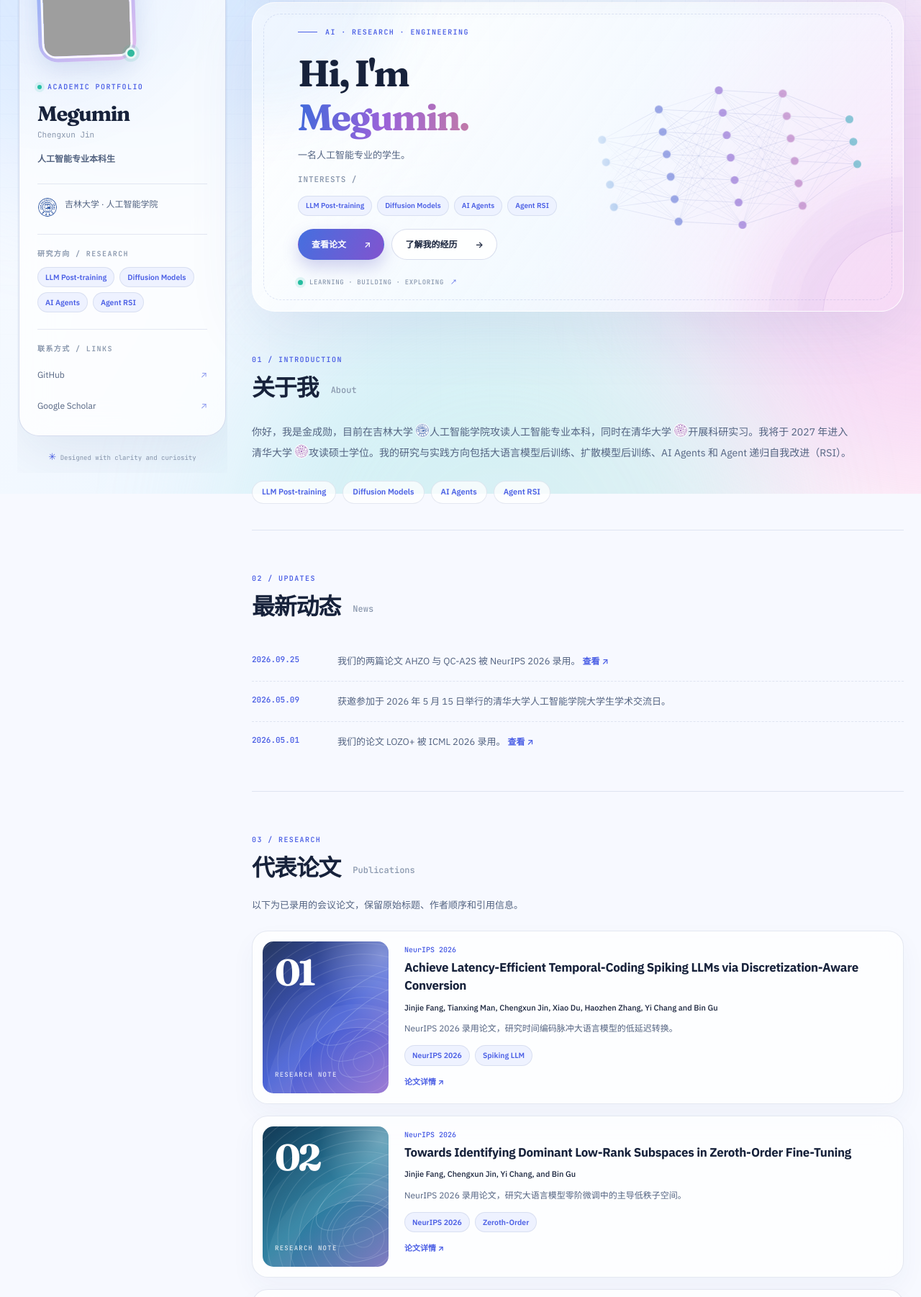
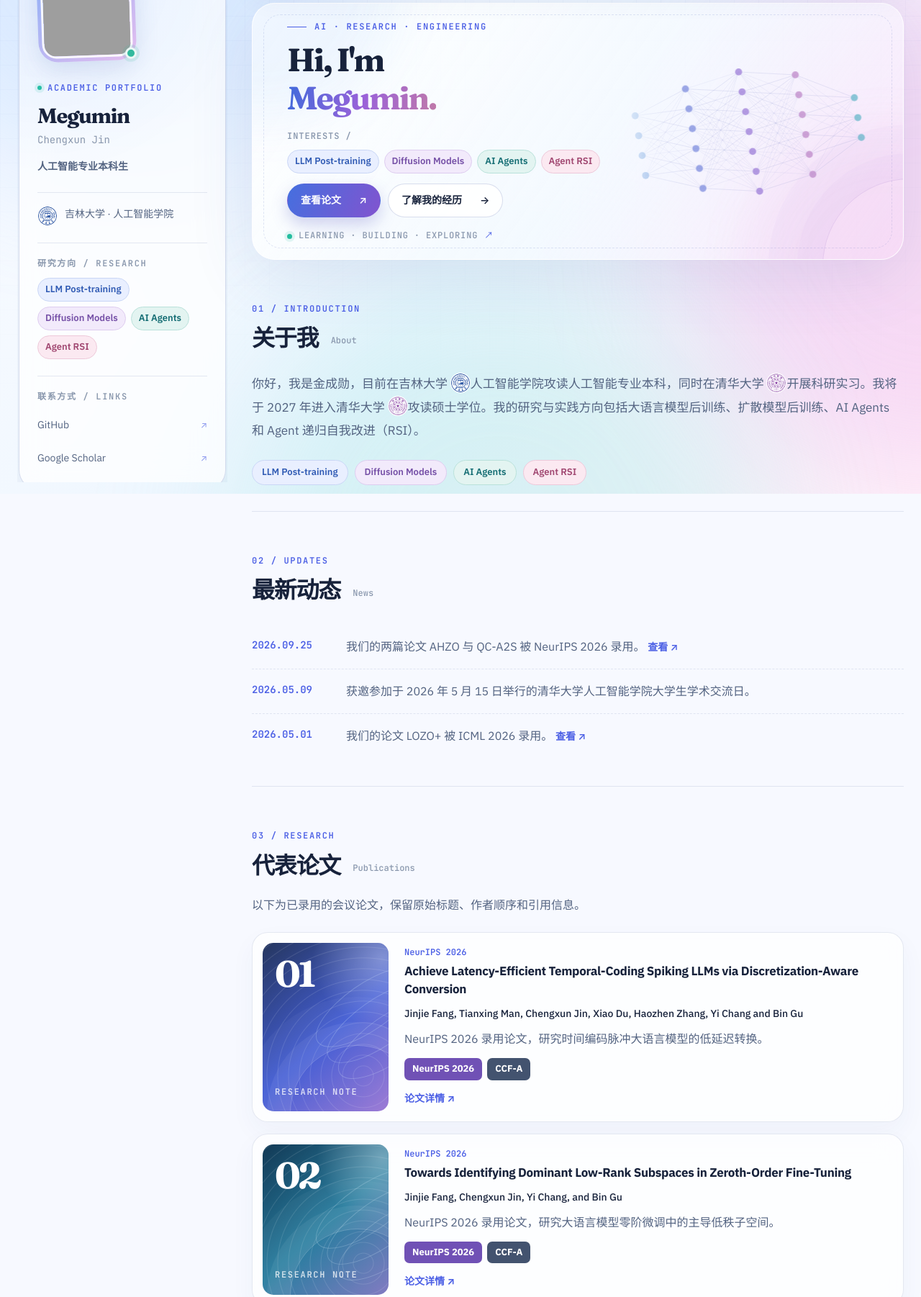
Before and after one commit to Megumin-forever/Megumin-forever.github.io, an Astro site: page / in a window 1280 px wide. Shown: the part 114-1916 px from the top of the page at 72% size. Built offline with nearby package versions, Linux system fonts and the light colour scheme; Astro itself is replaced by a stand-in of ours; grey boxes are pictures that could not be loaded.

Commit message:
修改了部分

```diff
--- a/src/components/Header.astro
+++ b/src/components/Header.astro
@@ -3,7 +3,8 @@ import { pageUrl, ui, type Language, type Page } from '../data/i18n';
 interface Props { active?: Page; lang?: Language; localeUrls?: { zh: string; en: string }; }
 const { active = 'home', lang = 'zh', localeUrls } = Astro.props;
 const text = ui[lang];
-const links: Page[] = ['home', 'publications', 'projects', 'cv', 'blog'];
+// Projects are temporarily hidden; restore 'projects' here when ready.
+const links: Page[] = ['home', 'publications', /* 'projects', */ 'cv', 'blog'];
 ---
 <header class="site-header">
   <a class="wordmark" href={pageUrl(lang, 'home')} aria-label="Megumin — Home"><span class="wordmark-symbol">✳</span> MEGUMIN<span class="wordmark-accent">/</span>AI</a>
--- a/src/components/HeroNetwork.astro
+++ b/src/components/HeroNetwork.astro
@@ -95,8 +95,8 @@ const activations = rounds.flatMap((round, roundIndex) => layers.flatMap((layer,
   .hero-network {
     --edge-color: #7f8cc9;
     position: absolute;
-    width: 440px;
-    height: 350px;
+    width: 390px;
+    height: 300px;
     right: 14px;
     top: 50%;
     transform: translateY(-50%);
@@ -138,14 +138,14 @@ const activations = rounds.flatMap((round, roundIndex) => layers.flatMap((layer,
     1.6% {opacity: calc(var(--activation-strength) * .5)}
   }
   @media (max-width: 1110px) {
-    .hero-network {width: 360px; height: 300px; right: -28px; opacity: .5; mask-image: linear-gradient(90deg, transparent, #000 45%)}
+    .hero-network {width: 330px; height: 260px; right: -28px; opacity: .5; mask-image: linear-gradient(90deg, transparent, #000 45%)}
     :global(:root[data-theme='dark']) .hero-network {opacity: .5}
   }
   @media (max-width: 820px) {
     .hero-network {right: -6px}
   }
   @media (max-width: 550px) {
-    .hero-network {width: 260px; height: 250px; right: -12px; top: 46%; opacity: .32}
+    .hero-network {width: 240px; height: 220px; right: -12px; top: 46%; opacity: .32}
     :global(:root[data-theme='dark']) .hero-network {opacity: .32}
     .network-detail {display: none}
     .network-edge-primary {opacity: .5}
--- /dev/null
+++ b/src/components/PublicationBadges.astro
@@ -0,0 +1,29 @@
+---
+interface Props {
+  venue: string;
+  conference: string;
+  ccfRank: string;
+}
+const { venue, conference, ccfRank } = Astro.props;
+---
+<div class="tag-list publication-badges">
+  <span class="publication-badge conference-badge" data-conference={conference}>{venue}</span>
+  <span class="publication-badge ccf-badge">CCF-{ccfRank}</span>
+</div>
+
+<style>
+  .publication-badge {
+    display: inline-block;
+    padding: 4px 11px;
+    border-radius: 7px;
+    color: #fff;
+    font-size: 13px;
+    font-weight: 700;
+    line-height: 1.75;
+    white-space: nowrap;
+  }
+  .conference-badge {background: #485b91}
+  .conference-badge[data-conference='NeurIPS'] {background: #7051b5}
+  .conference-badge[data-conference='ICML'] {background: #167589}
+  .ccf-badge {background: #43536f}
+</style>
--- /dev/null
+++ b/src/components/ResearchTags.astro
@@ -0,0 +1,25 @@
+---
+interface Props { areas: string[]; variant?: 'hero' | 'focus' | 'sidebar'; }
+const { areas, variant = 'sidebar' } = Astro.props;
+---
+<div class:list={[variant === 'focus' ? 'focus-chips' : 'tag-list', { 'hero-tag-list': variant === 'hero' }]}>
+  {areas.map((area) => <span class="tag research-tag" data-area={area}>{area}</span>)}
+</div>
+
+<style>
+  .research-tag {
+    --research-ink: #315bb4;
+    --research-bg: #e9efff;
+    --research-border: #c9d6f5;
+    color: var(--research-ink);
+    background: var(--research-bg);
+    border-color: var(--research-border);
+  }
+  .research-tag[data-area='Diffusion Models'] {--research-ink:#7650a7;--research-bg:#f2eafb;--research-border:#ddccef}
+  .research-tag[data-area='AI Agents'] {--research-ink:#146d73;--research-bg:#e3f4f1;--research-border:#b9e1da}
+  .research-tag[data-area='Agent RSI'] {--research-ink:#a04670;--research-bg:#fbe9f1;--research-border:#edc8d9}
+  :global(:root[data-theme='dark']) .research-tag {--research-ink:#b8cdff;--research-bg:#27385e;--research-border:#435b8b}
+  :global(:root[data-theme='dark']) .research-tag[data-area='Diffusion Models'] {--research-ink:#dbc0fa;--research-bg:#3b2c52;--research-border:#634680}
+  :global(:root[data-theme='dark']) .research-tag[data-area='AI Agents'] {--research-ink:#a3e2d9;--research-bg:#1d4146;--research-border:#32666b}
+  :global(:root[data-theme='dark']) .research-tag[data-area='Agent RSI'] {--research-ink:#f1b7d1;--research-bg:#4c2b43;--research-border:#79455f}
+</style>
--- a/src/components/Sidebar.astro
+++ b/src/components/Sidebar.astro
@@ -1,5 +1,6 @@
 ---
 import { getSiteData, ui, type Language } from '../data/i18n';
+import ResearchTags from './ResearchTags.astro';
 interface Props { lang?: Language; }
 const { lang = 'zh' } = Astro.props;
 const { profile } = getSiteData(lang);
@@ -21,7 +22,7 @@ const showFacts = Boolean(profile.affiliation || profile.location);
     </div></>}
     <div class="profile-rule"></div>
     <p class="small-label">{text.roleLabel}</p>
-    <div class="tag-list">{profile.researchAreas.map((tag) => <span class="tag">{tag}</span>)}</div>
+    <ResearchTags areas={profile.researchAreas} />
     <div class="profile-rule"></div>
     <p class="small-label">{text.contactLabel}</p>
     <div class="profile-links">
--- a/src/components/views/HomeView.astro
+++ b/src/components/views/HomeView.astro
@@ -1,6 +1,8 @@
 ---
 import Shell from '../Shell.astro';
 import HeroNetwork from '../HeroNetwork.astro';
+import PublicationBadges from '../PublicationBadges.astro';
+import ResearchTags from '../ResearchTags.astro';
 import { getSiteData, pageUrl, ui, type Language } from '../../data/i18n';
 interface Props { lang: Language; }
 const { lang } = Astro.props;
@@ -22,9 +24,8 @@ const aboutParts = profile.about.split(/(吉林大学|清华大学|Jilin Univers
     <div class="hero-content">
       <p class="eyebrow"><span class="eyebrow-line"></span> {text.heroEyebrow}</p>
       <h1 aria-label={`${text.heroLead} ${profile.name}.`}>{text.heroLead}<span class="hero-typing-viewport"><span class="hero-heading-gradient" data-hero-typing data-full-text={`${profile.name}.`} aria-hidden="true">{profile.name}.</span><span class="hero-heading-measure" aria-hidden="true">{profile.name}.</span></span></h1>
-      <p class="hero-summary">{text.heroSummary}</p>
       <div class="hero-live-line"><span class="live-lead">{text.heroFocus}</span></div>
-      <div class="hero-tag-list tag-list">{profile.researchAreas.map((tag) => <span class="tag">{tag}</span>)}</div>
+      <ResearchTags areas={profile.researchAreas} variant="hero" />
       <div class="hero-actions">
         <a class="btn btn-primary" href="#publications">{text.heroWork} <span>↗</span></a>
         <a class="btn btn-secondary" href={pageUrl(lang, 'cv')}>{text.heroCv} <span>→</span></a>
@@ -36,9 +37,9 @@ const aboutParts = profile.about.split(/(吉林大学|清华大学|Jilin Univers
   <section class="content-section" id="about">
     <div class="section-heading"><span class="section-number">01 / INTRODUCTION</span><h2>{text.about} <em>{text.aboutEn}</em></h2></div>
     <p class="body-lead">{aboutParts.map((part) => universityLogos[part]
-      ? <span class="inline-university">{part}<img class="inline-university-logo" src={universityLogos[part]} alt="" width="20" height="20" /></span>
+      ? <span class="inline-university">{part}<img class="inline-university-logo" src={universityLogos[part]} alt="" width="28" height="28" /></span>
       : part)}</p>
-    <div class="focus-chips">{profile.researchAreas.map((area) => <span>{area}</span>)}</div>
+    <ResearchTags areas={profile.researchAreas} variant="focus" />
   </section>
 
   <section class="content-section" id="news">
@@ -57,7 +58,7 @@ const aboutParts = profile.about.split(/(吉林大学|清华大学|Jilin Univers
         <div class="paper-body">
           <p class="paper-venue">{paper.venue}</p><h3>{paper.title}</h3><p class="paper-authors">{paper.authors}</p>
           <p class="paper-description">{paper.description}</p>
-          <div class="tag-list">{paper.tags.map((tag) => <span class="tag">{tag}</span>)}</div>
+          <PublicationBadges venue={paper.venue} conference={paper.conference} ccfRank={paper.ccfRank} />
           <div class="paper-actions">
             {paper.paperUrl ? <a href={lang === "en" ? `/en${paper.paperUrl}` : paper.paperUrl}>{text.paper}</a> : <span>{text.missingPaper}</span>}
             {paper.codeUrl && <a href={paper.codeUrl} target="_blank" rel="noopener noreferrer">{text.code}</a>}
@@ -68,6 +69,7 @@ const aboutParts = profile.about.split(/(吉林大学|清华大学|Jilin Univers
     <a class="section-more" href={pageUrl(lang, 'publications')}>{text.publications} <span>↗</span></a>
   </section>
 
+  {/* Research & practice temporarily hidden; keep the markup and data for later.
   {projects.length > 0 && <section class="content-section" id="projects">
     <div class="section-heading"><span class="section-number">04 / BUILD</span><h2>{text.featuredProjects} <em>{text.featuredProjectsEn}</em></h2></div>
     <div class="project-grid">
@@ -75,16 +77,17 @@ const aboutParts = profile.about.split(/(吉林大学|清华大学|Jilin Univers
     </div>
     <a class="section-more" href={pageUrl(lang, 'projects')}>{text.seeAllProjects} <span>↗</span></a>
   </section>}
+  */}
 
   <section class="content-section" id="experience">
-    <div class="section-heading"><span class="section-number">05 / JOURNEY</span><h2>{text.experience} <em>{text.experienceEn}</em></h2></div>
+    <div class="section-heading"><span class="section-number">04 / JOURNEY</span><h2>{text.experience} <em>{text.experienceEn}</em></h2></div>
     <div class="timeline">
       {experience.map((item) => <article class="timeline-entry"><span class="timeline-point"></span><p class="item-date">{item.period}</p><h3>{item.title}</h3><p class="timeline-place">{item.place}</p><p>{item.detail}</p></article>)}
     </div>
   </section>
 
   <section class="content-section" id="education">
-    <div class="section-heading"><span class="section-number">06 / BACKGROUND</span><h2>{text.education} <em>{text.educationEn}</em></h2></div>
+    <div class="section-heading"><span class="section-number">05 / BACKGROUND</span><h2>{text.education} <em>{text.educationEn}</em></h2></div>
     {education.map((item) => <div class="education-entry"><span class="item-date">{item.period}</span><h3>{item.degree}</h3><p class="timeline-place">{item.institution}</p><p>{item.detail}</p>{"logo" in item && item.logo && <img class="education-logo" src={item.logo} alt={item.institution} loading="lazy" />}</div>)}
     {skills.length > 0 && <div class="skills-grid">{skills.map((group) => <div class="skill-card"><h4>{group.group}</h4><div class="tag-list">{group.items.map((name) => <span class="tag">{name}</span>)}</div></div>)}</div>}
   </section>
--- a/src/components/views/PublicationDetailView.astro
+++ b/src/components/views/PublicationDetailView.astro
@@ -1,11 +1,12 @@
 ---
 import Shell from '../Shell.astro';
+import PublicationBadges from '../PublicationBadges.astro';
 import { ui, type Language } from '../../data/i18n';
 interface Props {
   lang: Language;
   paper: {
     slug: string; title: string; authors: string; venue: string; year: number;
-    description: string; citation: string; tags: string[]; pdfUrl: string; codeUrl: string;
+    description: string; citation: string; conference: string; ccfRank: string; pdfUrl: string; codeUrl: string;
   };
 }
 const { lang, paper } = Astro.props;
@@ -20,7 +21,7 @@ const localeUrls = {
     <p class="eyebrow"><span class="eyebrow-line"></span> {paper.venue}</p>
     <h1>{paper.title}</h1>
     <p>{paper.authors}</p>
-    <div class="tag-list">{paper.tags.map((tag) => <span class="tag">{tag}</span>)}</div>
+    <PublicationBadges venue={paper.venue} conference={paper.conference} ccfRank={paper.ccfRank} />
   </section>
   <section class="content-section publication-detail">
     <div class="section-heading"><span class="section-number">RESEARCH / {paper.year}</span><h2>{text.publications}</h2></div>
--- a/src/components/views/PublicationsView.astro
+++ b/src/components/views/PublicationsView.astro
@@ -1,5 +1,6 @@
 ---
 import Shell from '../Shell.astro';
+import PublicationBadges from '../PublicationBadges.astro';
 import { getSiteData, ui, type Language } from '../../data/i18n';
 interface Props { lang: Language; }
 const { lang } = Astro.props;
@@ -24,7 +25,7 @@ const { profile, publications } = getSiteData(lang);
           <h3>{paper.title}</h3>
           <p class="paper-authors">{paper.authors}</p>
           <p class="paper-description">{paper.description}</p>
-          <div class="tag-list">{paper.tags.map((tag) => <span class="tag">{tag}</span>)}</div>
+          <PublicationBadges venue={paper.venue} conference={paper.conference} ccfRank={paper.ccfRank} />
           <div class="paper-actions">
             <a href={`${lang === 'en' ? '/en' : ''}${paper.paperUrl}`}>{text.paper}</a>
             {paper.pdfUrl && <a href={paper.pdfUrl} target="_blank" rel="noopener noreferrer">PDF ↗</a>}
--- a/src/data/site.ts
+++ b/src/data/site.ts
@@ -58,7 +58,8 @@ export const publications = [
     venue: 'NeurIPS 2026',
     year: 2026,
     description: 'NeurIPS 2026 录用论文，研究时间编码脉冲大语言模型的低延迟转换。',
-    tags: ['NeurIPS 2026', 'Spiking LLM'],
+    conference: 'NeurIPS',
+    ccfRank: 'A',
     paperUrl: '/publication/2026-09-25-QCA2S-NeurIPS-2026/',
     pdfUrl: '',
     codeUrl: '',
@@ -72,7 +73,8 @@ export const publications = [
     venue: 'NeurIPS 2026',
     year: 2026,
     description: 'NeurIPS 2026 录用论文，研究大语言模型零阶微调中的主导低秩子空间。',
-    tags: ['NeurIPS 2026', 'Zeroth-Order'],
+    conference: 'NeurIPS',
+    ccfRank: 'A',
     paperUrl: '/publication/2026-09-25-AHZO-NeurIPS-2026/',
     pdfUrl: '',
     codeUrl: '',
@@ -86,7 +88,8 @@ export const publications = [
     venue: 'ICML 2026',
     year: 2026,
     description: 'ICML 2026 录用论文，提出基于贪心低秩子空间选择的零阶微调大语言模型的方法。',
-    tags: ['ICML 2026', 'Fine-Tuning'],
+    conference: 'ICML',
+    ccfRank: 'A',
     paperUrl: '/publication/2026-05-01-lozo-plus-icml-2026/',
     pdfUrl: '',
     codeUrl: '',
--- a/src/pages/en/projects.astro
+++ b/src/pages/en/projects.astro
@@ -1,4 +1,6 @@
 ---
-import ProjectsView from '../../components/views/ProjectsView.astro';
+// Temporarily hide this page. Keep ProjectsView and its data for restoration.
+// import ProjectsView from '../../components/views/ProjectsView.astro';
+return Astro.redirect('/en/');
 ---
-<ProjectsView lang="en" />
+{/* <ProjectsView lang="en" /> */}
--- a/src/pages/projects.astro
+++ b/src/pages/projects.astro
@@ -1,4 +1,6 @@
 ---
-import ProjectsView from '../components/views/ProjectsView.astro';
+// Temporarily hide this page. Keep ProjectsView and its data for restoration.
+// import ProjectsView from '../components/views/ProjectsView.astro';
+return Astro.redirect('/');
 ---
-<ProjectsView lang="zh" />
+{/* <ProjectsView lang="zh" /> */}
--- a/src/pages/zh/projects.astro
+++ b/src/pages/zh/projects.astro
@@ -1,4 +1,4 @@
 ---
-// Compatibility for the old Jekyll /zh/ URLs.
+// Projects are temporarily hidden, including this legacy URL.
 ---
-<!doctype html><html lang="zh-CN"><head><meta charset="utf-8" /><meta http-equiv="refresh" content="0; url=/projects/" /><link rel="canonical" href="https://megumin-forever.github.io/projects/" /></head><body><a href="/projects/">继续前往新版中文页面</a></body></html>
+<!doctype html><html lang="zh-CN"><head><meta charset="utf-8" /><meta http-equiv="refresh" content="0; url=/" /><link rel="canonical" href="https://megumin-forever.github.io/" /></head><body><a href="/">继续前往新版中文页面</a></body></html>
--- a/src/styles/global.css
+++ b/src/styles/global.css
@@ -14,6 +14,9 @@
   --body: 'IBM Plex Sans','Noto Sans SC',-apple-system,BlinkMacSystemFont,sans-serif;
   --display: 'Fraunces','Noto Serif SC','Songti SC',serif;
   --mono: 'JetBrains Mono',ui-monospace,monospace;
+  --reading-size: 16px;
+  --secondary-size: 14px;
+  --label-size: 12px;
 }
 :root[data-theme='dark'] {
   color-scheme: dark;
@@ -87,7 +90,7 @@ button {font:inherit}
 .nav-link.active {color:var(--accent); background:var(--chip)}
 .theme-toggle {flex:none; width:39px; height:39px; display:grid; place-items:center; border:1px solid var(--line); border-radius:12px; background:var(--panel-strong); color:var(--accent); cursor:pointer; font-size:22px; transition:transform .2s,box-shadow .2s}
 .theme-toggle:hover {transform:rotate(18deg); box-shadow:0 4px 20px rgba(77,96,210,.12)}
-.hero {position:relative; isolation:isolate; display:flex; align-items:center; min-height:420px; padding:32px clamp(27px,5vw,63px); overflow:hidden; border:1px solid rgba(255,255,255,.76); border-radius:32px; box-shadow:0 22px 90px rgba(66,92,159,.12); background:linear-gradient(125deg,rgba(255,255,255,.95) 0%,rgba(245,250,255,.86) 54%,rgba(252,239,254,.63) 100%)}
+.hero {position:relative; isolation:isolate; display:flex; align-items:center; min-height:350px; padding:22px clamp(27px,4vw,48px); overflow:hidden; border:1px solid rgba(255,255,255,.76); border-radius:32px; box-shadow:0 22px 90px rgba(66,92,159,.12); background:linear-gradient(125deg,rgba(255,255,255,.95) 0%,rgba(245,250,255,.86) 54%,rgba(252,239,254,.63) 100%)}
 :root[data-theme='dark'] .hero {background:linear-gradient(126deg,rgba(23,34,64,.98),rgba(26,37,68,.9) 55%,rgba(54,29,71,.82)); border-color:var(--line)}
 .hero:before {content:""; position:absolute; pointer-events:none; inset:15px; z-index:-1; border:1px dashed rgba(100,124,196,.19); border-radius:24px}
 .hero:after {content:""; position:absolute; width:240px; height:240px; right:-130px; bottom:-130px; border-radius:50%; border:1px solid rgba(177,135,209,.25); box-shadow:0 0 0 35px rgba(176,139,214,.045),0 0 0 75px rgba(176,139,214,.035); z-index:-1}
@@ -96,10 +99,10 @@ button {font:inherit}
 .hero-aura-two {width:350px; height:350px; background:rgba(228,131,210,.22); right:-120px; bottom:-210px; animation-delay:-5s}
 @keyframes hero-drift {to{transform:translate3d(32px,-22px,0) scale(1.08)}}
 .hero-content {position:relative; z-index:2; max-width:625px; width:100%}
-.hero .eyebrow {margin-bottom:18px}
+.hero .eyebrow {margin-bottom:10px}
 .eyebrow {display:flex; gap:11px; align-items:center; color:var(--accent); margin:0 0 25px}
 .eyebrow-line {display:inline-block; width:27px; height:1px; background:var(--accent)}
-.hero h1 {font-family:var(--display); font-size:clamp(34px,4vw,52px); font-weight:700; letter-spacing:-.05em; line-height:1.2; margin:0; max-width:660px; text-wrap:balance}
+.hero h1 {font-family:var(--display); font-size:clamp(34px,3.5vw,46px); font-weight:700; letter-spacing:-.05em; line-height:1.12; margin:0; max-width:660px; text-wrap:balance}
 .hero-heading-gradient {display:block; background:linear-gradient(104deg,#3e6adb 0%,#9a62d9 51%,#c17aa7 100%); background-clip:text;-webkit-background-clip:text;color:transparent}
 :root[data-theme='dark'] .hero-heading-gradient {background-image:linear-gradient(105deg,#9dbbff,#d0b0ff,#f5b8da)}
 .hero-live-line {margin-top:23px; display:flex; align-items:center; gap:13px; min-height:29px; font-weight:600}
@@ -115,7 +118,7 @@ button {font:inherit}
 .btn-primary:hover {box-shadow:0 15px 28px rgba(88,93,194,.39)}
 .btn-secondary {color:var(--text); border-color:var(--line-strong); background:var(--panel-strong)}
 .btn-secondary:hover {box-shadow:0 10px 26px rgba(72,86,147,.08)}
-.hero-index {display:flex; align-items:center; gap:9px; color:var(--subtle); font:500 9px/1.6 var(--mono); letter-spacing:.07em; margin-top:24px}
+.hero-index {display:flex; align-items:center; gap:9px; color:var(--subtle); font:500 9px/1.6 var(--mono); letter-spacing:.07em; margin-top:16px}
 .status-dot {width:7px; height:7px; border-radius:50%; background:#24bd9f; box-shadow:0 0 0 4px rgba(36,189,159,.12)}
 .hero-index-arrow {color:var(--accent)}
 .content-section {border-bottom:1px solid var(--line); padding:58px 0 36px}
@@ -126,7 +129,7 @@ button {font:inherit}
 .section-heading em {font:500 12px var(--mono); color:var(--subtle); letter-spacing:0; font-style:normal; margin-left:12px; vertical-align:middle}
 .body-lead {font-size:14px; color:var(--subtext); line-height:2.05; margin:0}
 .inline-university {white-space:nowrap}
-.inline-university-logo {display:inline-block; width:20px; height:20px; margin-inline-start:.22em; padding:1px; border-radius:50%; background:#fff; object-fit:contain; vertical-align:-.24em}
+.inline-university-logo {display:inline-block; width:28px; height:28px; margin-inline-start:.22em; padding:1px; border-radius:50%; background:#fff; object-fit:contain; vertical-align:-.38em}
 .focus-chips {display:flex; gap:9px; flex-wrap:wrap; margin:25px 0 0}
 .focus-chips span {font-size:11px; font-weight:600; color:var(--accent); border-radius:50px; border:1px solid var(--line); background:var(--panel); padding:5px 13px}
 .news-list {margin:0 0 4px}
@@ -226,7 +229,7 @@ button {font:inherit}
  .sidebar-footnote {display:none}
  .main-panel {width:100%}
  .site-header {top:8px; margin-bottom:13px}
- .hero h1 {font-size:clamp(34px,6.1vw,48px)}
+ .hero h1 {font-size:clamp(34px,5.5vw,44px)}
 }
 @media (max-width:550px) {
  .site-shell {width:calc(100% - 24px)}
@@ -238,7 +241,7 @@ button {font:inherit}
  .theme-toggle {width:32px; height:32px; border-radius:10px; font-size:18px}
  .profile-card {padding:16px}
  .profile-eyebrow {font-size:9px}
- .hero {padding:28px 23px; min-height:0; border-radius:24px}
+ .hero {padding:22px 23px; min-height:0; border-radius:24px}
  .hero:before {inset:11px; border-radius:16px}
  .eyebrow {font-size:9px; letter-spacing:.065em; gap:8px}
  .eyebrow-line {width:16px}
@@ -278,6 +281,8 @@ button {font:inherit}
 /* Reserve the title width during typing to avoid layout shifts. */
 .hero-typing-viewport {display:grid; position:relative; width:max-content; max-width:100%}
 .hero-typing-viewport > * {grid-area:1 / 1}
+/* Include font descenders inside the gradient's background painting area. */
+.hero-typing-viewport > * {line-height:1.25;padding-bottom:.16em}
 .hero-heading-measure {visibility:hidden;pointer-events:none;white-space:nowrap}
 .hero-heading-gradient {white-space:nowrap}
 .hero-heading-gradient.is-typing::after {
@@ -285,11 +290,11 @@ button {font:inherit}
   background:var(--accent);vertical-align:-.08em;border-radius:2px;
   animation:cursor-blink .85s steps(2) infinite;
 }
-.hero-tag-list {max-width:530px; margin-top:12px}
+.hero-tag-list {max-width:530px; margin-top:8px}
 .hero-tag-list .tag {font-size:10px; padding:4px 10px}
-.hero-live-line {margin-top:12px; min-height:16px}
-.hero-summary {margin-top:9px}
-.hero-actions {margin-top:18px}
+.hero-live-line {margin-top:8px; min-height:16px}
+.hero-summary {margin-top:6px;line-height:1.65}
+.hero-actions {margin-top:14px}
 
 /* Spotlight stays under text and links. On touch devices it remains disabled. */
 .paper-card {position:relative;isolation:isolate;overflow:hidden}
@@ -317,7 +322,7 @@ button {font:inherit}
   .primary-nav {order:3;width:100%;margin-left:0;justify-content:space-around}
   .nav-link {flex:1;text-align:center}
   .theme-toggle {order:2}
-  .hero h1 {font-size:clamp(32px,8vw,44px)}
+  .hero h1 {font-size:clamp(32px,7.5vw,40px)}
 }
 
 
@@ -330,3 +335,36 @@ button {font:inherit}
 .publication-detail h1 {font-size:clamp(27px,4vw,42px); line-height:1.28}
 .publication-detail .paper-actions {margin-top:20px}
 @media (max-width:650px) {.education-logo {max-width:175px;max-height:56px}}
+
+/* Reading sizes are shared across languages; heading sizes stay unchanged. */
+body {font-size:var(--reading-size)}
+.body-lead {font-size:17px;line-height:1.9}
+.hero-summary,.news-item p,.section-intro,.paper-description,
+.timeline-entry p,.education-entry p,.contact-banner p,
+.subpage-header > p:not(.eyebrow),.blog-entry p,.empty-state,
+.publication-citation,.project-card p:not(.project-category) {font-size:var(--reading-size)}
+.profile-name-en,.profile-role,.profile-facts p,.profile-links a,
+.paper-authors,.paper-actions a,.paper-actions span,.muted-note,
+.text-link,.section-more,.blog-entry a,.btn,.nav-link,
+.project-card a,.info-note {font-size:var(--secondary-size)}
+.item-date {font-size:var(--secondary-size)}
+.news-item {grid-template-columns:112px minmax(0,1fr)}
+.tag,.hero-tag-list .tag,.focus-chips span {font-size:13px}
+.profile-eyebrow,.small-label,.eyebrow,.section-number,
+.paper-venue,.paper-art-label,.project-id,.project-category,
+.live-lead,.hero-index,.site-footer {font-size:var(--label-size)}
+.sidebar-footnote {font-size:11px}
+.language-switch {font-size:11px}
+@media (max-width:1000px) {
+  .site-header {flex-wrap:wrap;row-gap:5px}
+  .language-switch {margin-left:auto}
+  .primary-nav {order:3;width:100%;margin-left:0;justify-content:space-around}
+  .nav-link {flex:1;text-align:center}
+  .theme-toggle {order:2}
+}
+@media (max-width:550px) {
+  .nav-link {font-size:12px}
+  .news-item {grid-template-columns:1fr;gap:5px}
+  .profile-eyebrow,.eyebrow {font-size:11px}
+  .hero-index {font-size:10px;letter-spacing:.035em}
+}
```
